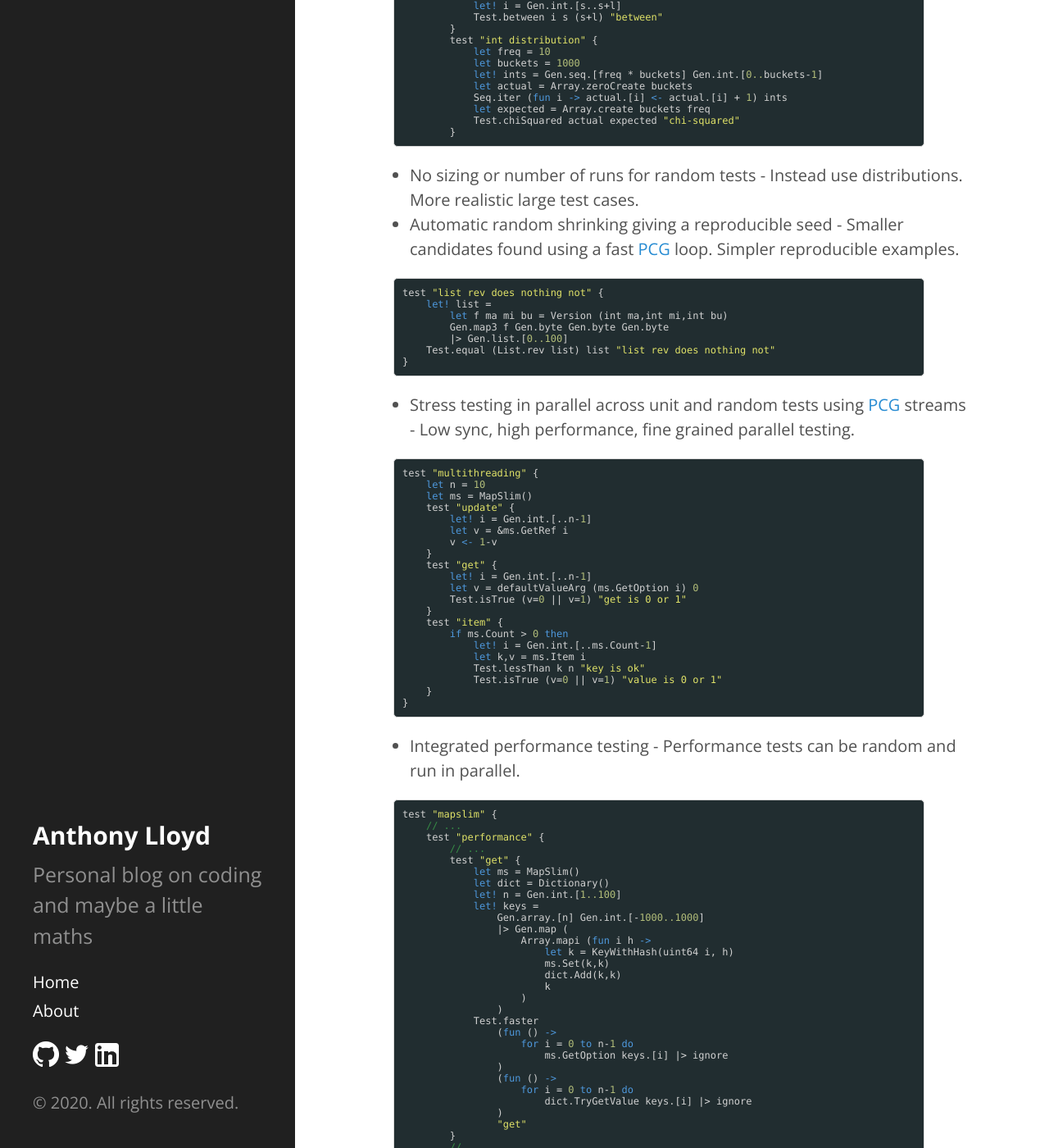
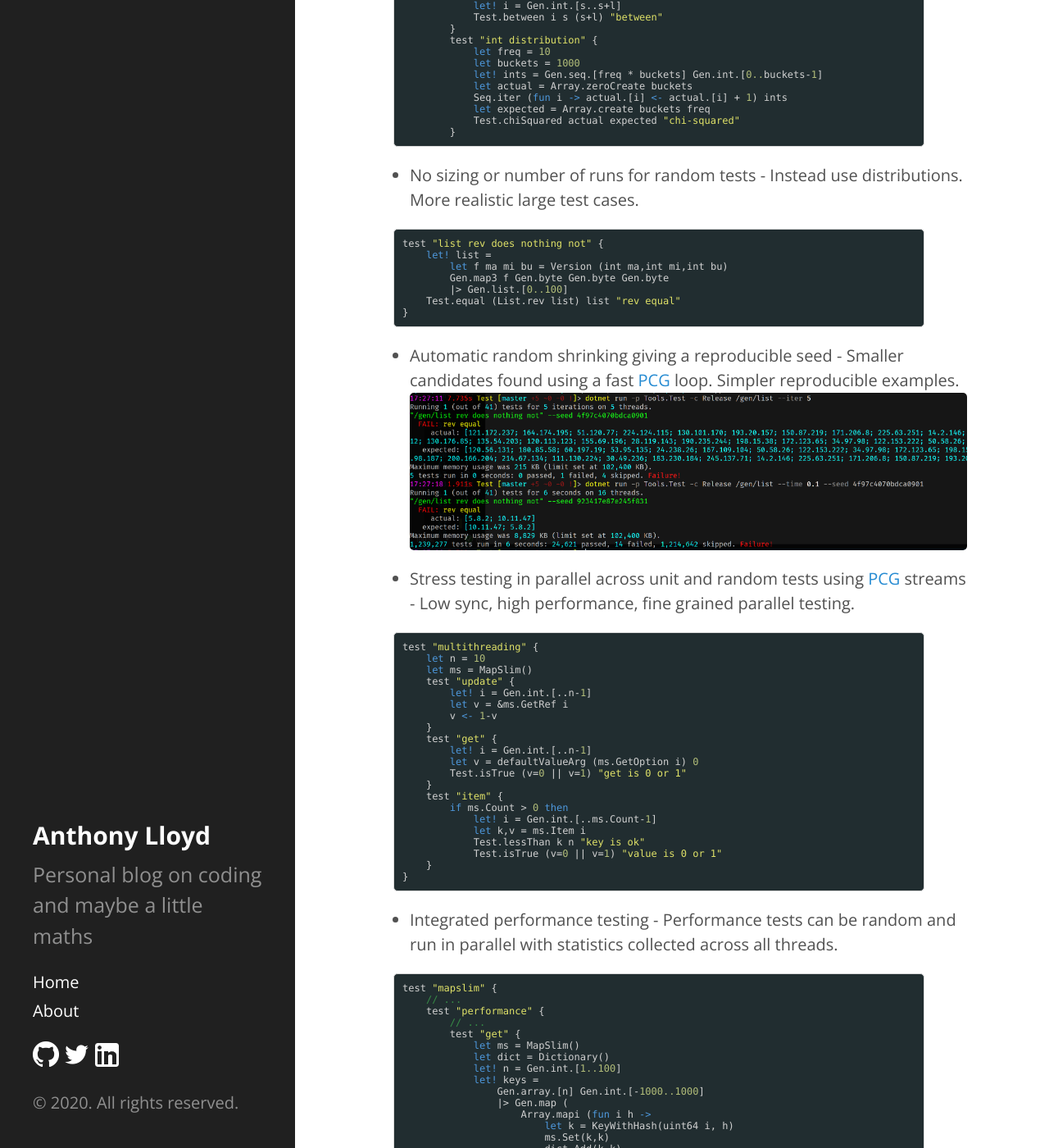
Before and after one commit to AnthonyLloyd/AnthonyLloyd.github.io, a Jekyll site: the page built from _posts/2020-03-18-integrated-random-testing.html, in a window 1280 px wide and 1400 px high, scrolled down 1147 px. Shown: the whole window at 82% size. Built offline with Jekyll 4.4.1, drawn with Linux system fonts in a browser that asks for light colours; some web fonts are replaced; comment, search, counter and statistics services are not loaded.

Commit message:
shrink pic

```diff
--- a/_posts/2020-03-18-integrated-random-testing.html
+++ b/_posts/2020-03-18-integrated-random-testing.html
@@ -49,17 +49,20 @@ Key takeaways are general random tests can provide more coverage for less test c
 </code></pre>
 <ul>
 <li>No sizing or number of runs for random tests - Instead use distributions. More realistic large test cases.</li>
-<li>Automatic random shrinking giving a reproducible seed - Smaller candidates found using a fast <a href="https://www.pcg-random.org/">PCG</a> loop. Simpler reproducible examples.</li>
 </ul>
 <pre class="fssnip highlighted"><code lang="fsharp"><span class="id">test</span> <span class="s">&quot;list rev does nothing not&quot;</span> <span class="pn">{</span>
     <span class="k">let!</span> <span onmouseout="hideTip(event, 'fs165', 1574)" onmouseover="showTip(event, 'fs165', 1574)" class="id">list</span> <span class="o">=</span>
         <span class="k">let</span> <span class="id">f</span> <span class="id">ma</span> <span class="id">mi</span> <span class="id">bu</span> <span class="o">=</span> <span onmouseout="hideTip(event, 'fs297', 1575)" onmouseover="showTip(event, 'fs297', 1575)" class="id">Version</span> <span class="pn">(</span><span onmouseout="hideTip(event, 'fs18', 1576)" onmouseover="showTip(event, 'fs18', 1576)" class="id">int</span> <span class="id">ma</span><span class="pn">,</span><span onmouseout="hideTip(event, 'fs18', 1577)" onmouseover="showTip(event, 'fs18', 1577)" class="id">int</span> <span class="id">mi</span><span class="pn">,</span><span onmouseout="hideTip(event, 'fs18', 1578)" onmouseover="showTip(event, 'fs18', 1578)" class="id">int</span> <span class="id">bu</span><span class="pn">)</span>
         <span onmouseout="hideTip(event, 'fs184', 1579)" onmouseover="showTip(event, 'fs184', 1579)" class="id">Gen</span><span class="pn">.</span><span class="id">map3</span> <span class="id">f</span> <span onmouseout="hideTip(event, 'fs184', 1580)" onmouseover="showTip(event, 'fs184', 1580)" class="id">Gen</span><span class="pn">.</span><span class="id">byte</span> <span onmouseout="hideTip(event, 'fs184', 1581)" onmouseover="showTip(event, 'fs184', 1581)" class="id">Gen</span><span class="pn">.</span><span class="id">byte</span> <span onmouseout="hideTip(event, 'fs184', 1582)" onmouseover="showTip(event, 'fs184', 1582)" class="id">Gen</span><span class="pn">.</span><span class="id">byte</span>
         <span class="o">|&gt;</span> <span onmouseout="hideTip(event, 'fs184', 1583)" onmouseover="showTip(event, 'fs184', 1583)" class="id">Gen</span><span class="pn">.</span><span class="id">list</span><span class="pn">.</span><span class="pn">[</span><span class="n">0..</span><span class="n">100</span><span class="pn">]</span>
-    <span class="id">Test</span><span class="pn">.</span><span class="id">equal</span> <span class="pn">(</span><span onmouseout="hideTip(event, 'fs64', 1584)" onmouseover="showTip(event, 'fs64', 1584)" class="id">List</span><span class="pn">.</span><span onmouseout="hideTip(event, 'fs209', 1585)" onmouseover="showTip(event, 'fs209', 1585)" class="id">rev</span> <span onmouseout="hideTip(event, 'fs165', 1586)" onmouseover="showTip(event, 'fs165', 1586)" class="id">list</span><span class="pn">)</span> <span onmouseout="hideTip(event, 'fs165', 1587)" onmouseover="showTip(event, 'fs165', 1587)" class="id">list</span> <span class="s">&quot;list rev does nothing not&quot;</span>
+    <span class="id">Test</span><span class="pn">.</span><span class="id">equal</span> <span class="pn">(</span><span onmouseout="hideTip(event, 'fs64', 1584)" onmouseover="showTip(event, 'fs64', 1584)" class="id">List</span><span class="pn">.</span><span onmouseout="hideTip(event, 'fs209', 1585)" onmouseover="showTip(event, 'fs209', 1585)" class="id">rev</span> <span onmouseout="hideTip(event, 'fs165', 1586)" onmouseover="showTip(event, 'fs165', 1586)" class="id">list</span><span class="pn">)</span> <span onmouseout="hideTip(event, 'fs165', 1587)" onmouseover="showTip(event, 'fs165', 1587)" class="id">list</span> <span class="s">&quot;rev equal&quot;</span>
 <span class="pn">}</span>
 </code></pre>
 <ul>
+<li>
+Automatic random shrinking giving a reproducible seed - Smaller candidates found using a fast <a href="https://www.pcg-random.org/">PCG</a> loop. Simpler reproducible examples.
+<img src="/{{site.baseurl}}public/test/shrink.png" title="shrink"/>
+</li>
 <li>Stress testing in parallel across unit and random tests using <a href="https://www.pcg-random.org/">PCG</a> streams - Low sync, high performance, fine grained parallel testing.</li>
 </ul>
 <pre class="fssnip highlighted"><code lang="fsharp"><span class="id">test</span> <span class="s">&quot;multithreading&quot;</span> <span class="pn">{</span>
@@ -85,7 +88,7 @@ Key takeaways are general random tests can provide more coverage for less test c
 <span class="pn">}</span>
 </code></pre>
 <ul>
-<li>Integrated performance testing - Performance tests can be random and run in parallel.</li>
+<li>Integrated performance testing - Performance tests can be random and run in parallel with statistics collected across all threads.</li>
 </ul>
 <pre class="fssnip highlighted"><code lang="fsharp"><span class="id">test</span> <span class="s">&quot;mapslim&quot;</span> <span class="pn">{</span>
     <span class="c">// ...</span>
```
Also changed, not shown: public/test/shrink.png (added), 1 other file.
